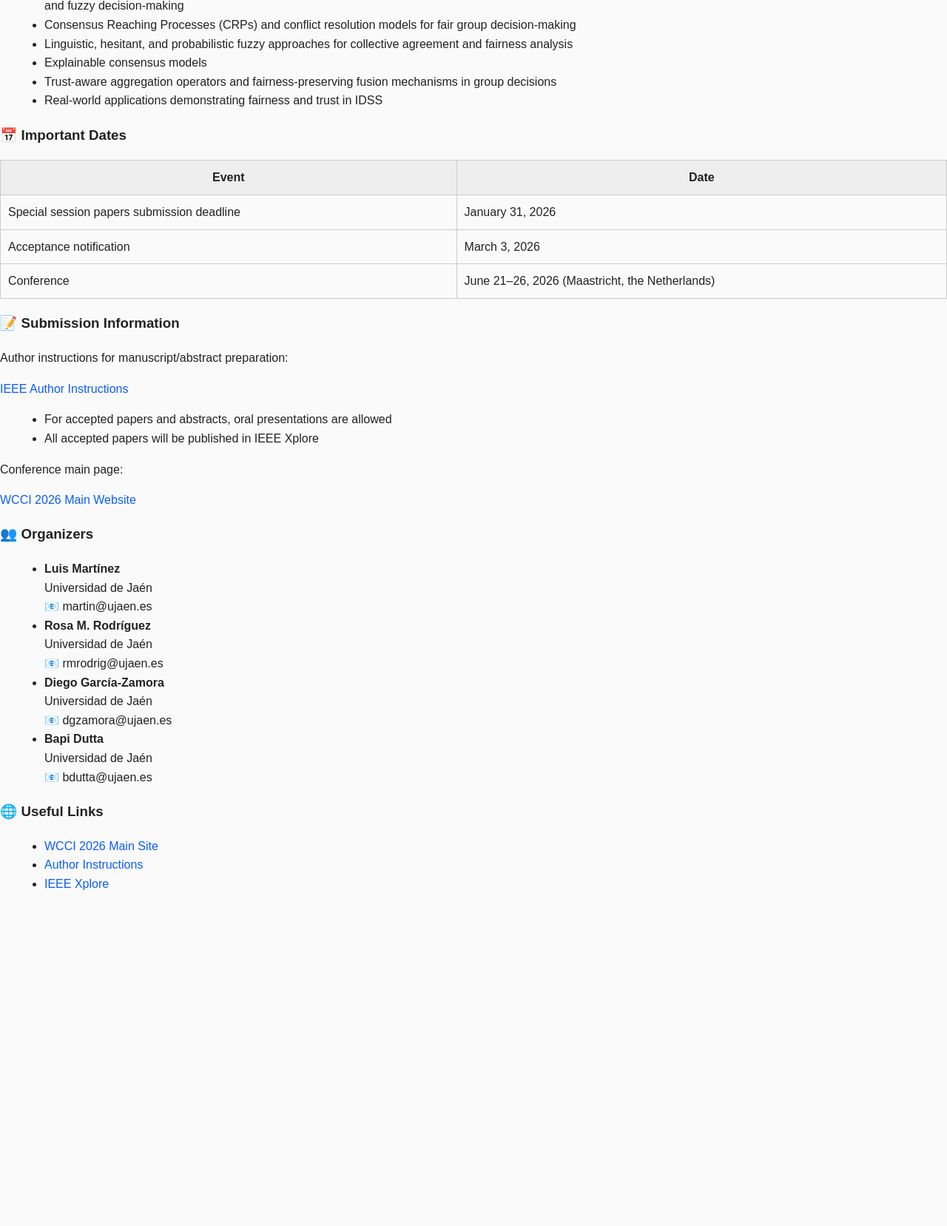
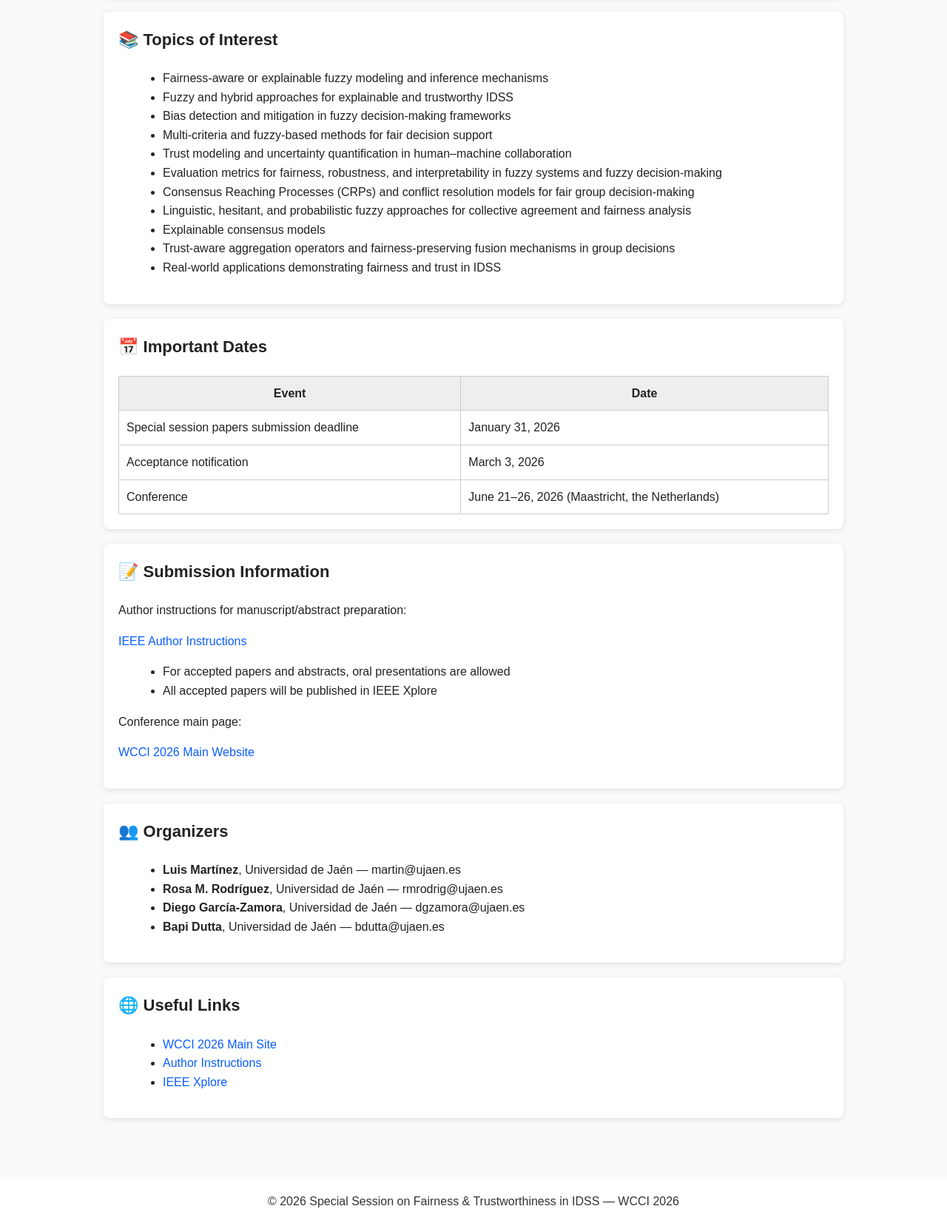
Before and after one commit to dbapimaths/special-session-fairness-trust-idss, a plain HTML site: page index.html in a window 1280 px wide. Shown: the part 1012-2669 px from the top of the page at 74% size. Before the commit the page ends 2235 px from the top, so only its background shows below. Drawn offline with Linux system fonts and the light colour scheme; files that its build step writes are made by us from their sources.

Commit message:
Update index.html

```diff
--- a/index.html
+++ b/index.html
@@ -8,16 +8,20 @@
 </head>
 <body>
 
-    <!-- Header Logos -->
-    <div class="header-logos">
-        <img src="assets/uaj.png" alt="Universidad de Jaén" class="logo">
-        <img src="assets/sinbad2.png" alt="SINBAD² Research Group" class="logo">
+    <!-- Header -->
+    <div class="header">
+        <div class="logos">
+            <img src="assets/uaj.png" class="logo" alt="Universidad de Jaén">
+            <img src="assets/sinbad2.png" class="logo" alt="SINBAD² Research Group">
+        </div>
+        <h1>Special Session on Fairness and Trustworthiness in Intelligent Decision Support Systems</h1>
+        <h2>(WCCI 2026 – Maastricht, The Netherlands)</h2>
     </div>
 
-    <h1>Special Session on Fairness and Trustworthiness in Intelligent Decision Support Systems</h1>
-    <h2>(WCCI 2026 – Maastricht, The Netherlands)</h2>
+    <div class="wrap">
 
-    <section>
+        <!-- Scope -->
+        <div class="card">
             <h3>📘 Scope</h3>
             <p>
                 Intelligent Decision Support Systems (IDSS) have become essential components in modern
@@ -26,36 +30,28 @@
                 computational intelligence, ensuring fairness, transparency, and trustworthiness has emerged
                 as a critical research priority.
             </p>
-        <p>
-            Traditional approaches emphasize accuracy and efficiency, but often ignore crucial aspects such as:
-        </p>
-
+            <p>Traditional approaches emphasize accuracy and efficiency, but often ignore crucial aspects such as:</p>
             <ul>
                 <li>Ethical reasoning</li>
                 <li>Interpretability</li>
                 <li>Management of uncertainty</li>
             </ul>
-
             <p>
                 This special session provides a multidisciplinary platform for the IEEE fuzzy systems community
                 to explore theoretical advances, methodological developments, and practical applications
                 addressing fairness and trustworthiness in intelligent decision support.
             </p>
-        <p>
-            Fuzzy logic and soft computing paradigms offer powerful mechanisms to support decisions that
-            are explainable and aligned with human reasoning.
-        </p>
-
+            <p>Fuzzy logic and soft computing paradigms offer powerful mechanisms to support decisions that are explainable and aligned with human reasoning.</p>
             <p>By integrating fuzzy systems with modern AI, machine learning, and data-driven IDSS models, researchers can design hybrid approaches that enhance:</p>
-
             <ul>
                 <li>Interpretability</li>
                 <li>Ethical accountability</li>
                 <li>Fair decision-making</li>
             </ul>
-    </section>
+        </div>
 
-    <section>
+        <!-- Topics of Interest -->
+        <div class="card">
             <h3>📚 Topics of Interest</h3>
             <ul>
                 <li>Fairness-aware or explainable fuzzy modeling and inference mechanisms</li>
@@ -63,16 +59,17 @@
                 <li>Bias detection and mitigation in fuzzy decision-making frameworks</li>
                 <li>Multi-criteria and fuzzy-based methods for fair decision support</li>
                 <li>Trust modeling and uncertainty quantification in human–machine collaboration</li>
-            <li>Evaluation metrics for fairness, robustness, and interpretability in fuzzy systems<br>and fuzzy decision-making</li>
+                <li>Evaluation metrics for fairness, robustness, and interpretability in fuzzy systems and fuzzy decision-making</li>
                 <li>Consensus Reaching Processes (CRPs) and conflict resolution models for fair group decision-making</li>
                 <li>Linguistic, hesitant, and probabilistic fuzzy approaches for collective agreement and fairness analysis</li>
                 <li>Explainable consensus models</li>
                 <li>Trust-aware aggregation operators and fairness-preserving fusion mechanisms in group decisions</li>
                 <li>Real-world applications demonstrating fairness and trust in IDSS</li>
             </ul>
-    </section>
+        </div>
 
-    <section>
+        <!-- Important Dates -->
+        <div class="card">
             <h3>📅 Important Dates</h3>
             <table>
                 <tr><th>Event</th><th>Date</th></tr>
@@ -80,9 +77,10 @@
                 <tr><td>Acceptance notification</td><td>March 3, 2026</td></tr>
                 <tr><td>Conference</td><td>June 21–26, 2026 (Maastricht, the Netherlands)</td></tr>
             </table>
-    </section>
+        </div>
 
-    <section>
+        <!-- Submission Info -->
+        <div class="card">
             <h3>📝 Submission Information</h3>
             <p>Author instructions for manuscript/abstract preparation:</p>
             <p><a href="https://attend.ieee.org/wcci-2026/information-for-authors/" target="_blank">IEEE Author Instructions</a></p>
@@ -94,42 +92,34 @@
 
             <p>Conference main page:</p>
             <p><a href="https://attend.ieee.org/wcci-2026/" target="_blank">WCCI 2026 Main Website</a></p>
-    </section>
+        </div>
 
-    <section>
+        <!-- Organizers -->
+        <div class="card">
             <h3>👥 Organizers</h3>
             <ul>
-            <li>
-                <strong>Luis Martínez</strong><br>
-                Universidad de Jaén<br>
-                📧 martin@ujaen.es
-            </li>
-            <li>
-                <strong>Rosa M. Rodríguez</strong><br>
-                Universidad de Jaén<br>
-                📧 rmrodrig@ujaen.es
-            </li>
-            <li>
-                <strong>Diego García-Zamora</strong><br>
-                Universidad de Jaén<br>
-                📧 dgzamora@ujaen.es
-            </li>
-            <li>
-                <strong>Bapi Dutta</strong><br>
-                Universidad de Jaén<br>
-                📧 bdutta@ujaen.es
-            </li>
+                <li><strong>Luis Martínez</strong>, Universidad de Jaén — martin@ujaen.es</li>
+                <li><strong>Rosa M. Rodríguez</strong>, Universidad de Jaén — rmrodrig@ujaen.es</li>
+                <li><strong>Diego García-Zamora</strong>, Universidad de Jaén — dgzamora@ujaen.es</li>
+                <li><strong>Bapi Dutta</strong>, Universidad de Jaén — bdutta@ujaen.es</li>
             </ul>
-    </section>
+        </div>
 
-    <section>
+        <!-- Useful Links -->
+        <div class="card">
             <h3>🌐 Useful Links</h3>
             <ul>
                 <li><a href="https://attend.ieee.org/wcci-2026/" target="_blank">WCCI 2026 Main Site</a></li>
                 <li><a href="https://attend.ieee.org/wcci-2026/information-for-authors/" target="_blank">Author Instructions</a></li>
                 <li><a href="https://ieeexplore.ieee.org/" target="_blank">IEEE Xplore</a></li>
             </ul>
-    </section>
+        </div>
+
+    </div>
+
+    <div class="footer">
+        © 2026 Special Session on Fairness & Trustworthiness in IDSS — WCCI 2026
+    </div>
 
 </body>
 </html>
```
Lines whose indentation alone changed are shown as unchanged.
